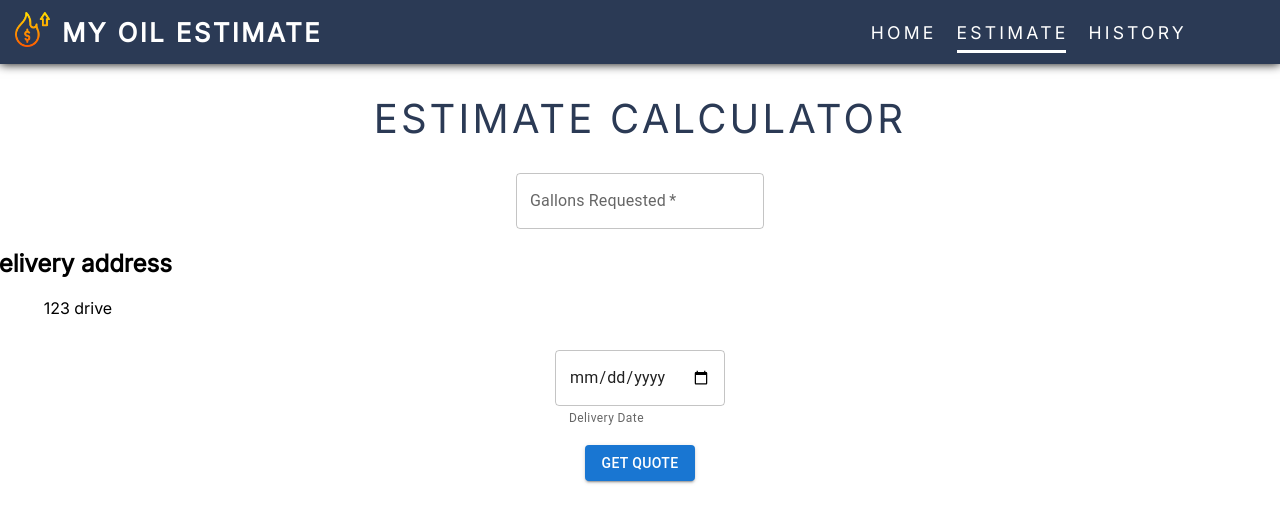
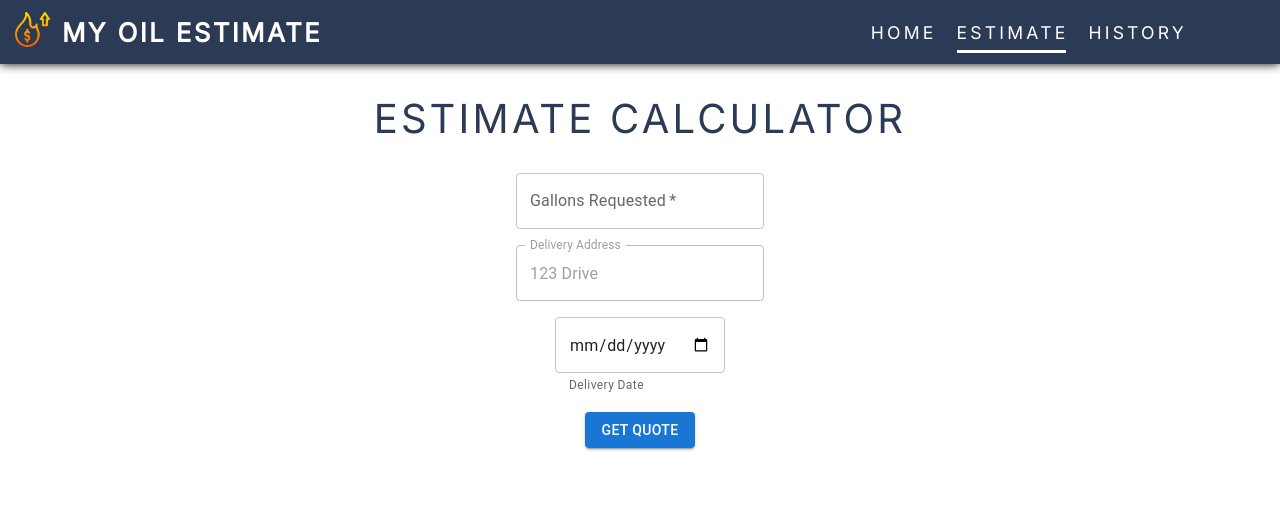
Before and after one commit to SharmaMitchell/COSC-4353-Fullstack, a React (Create React App) app in the folder frontend/: page /estimate in a window 1280 px wide. Shown: the top 522 px of the page. Built offline with nearby package versions, Linux system fonts and the light colour scheme.

Commit message:
Added delivery address text field (disabled)

```diff
--- a/frontend/src/pages/estimate.js
+++ b/frontend/src/pages/estimate.js
@@ -39,14 +39,14 @@ const Estimate = props => {
                         />
                      </Grid>
 
-                     <div>
-                        <h2>
-                            delivery address
-                        </h2>
-                        <p>
-                            123 drive
-                        </p>
-                     </div>
+                    <Grid item xs = {12}>
+                    <TextField
+                        label = "Delivery Address"
+                        id = "address"
+                        defaultValue= "123 Drive"
+                        disabled
+                        />
+                    </Grid>
 
 
                      <Grid item xs = {12}>
```
